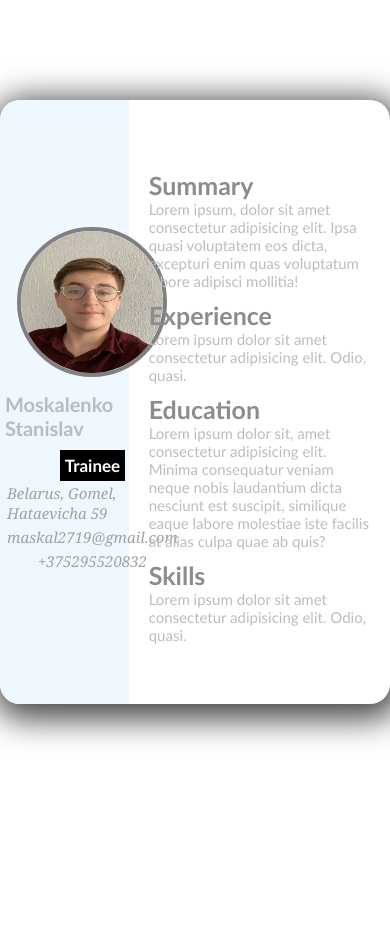
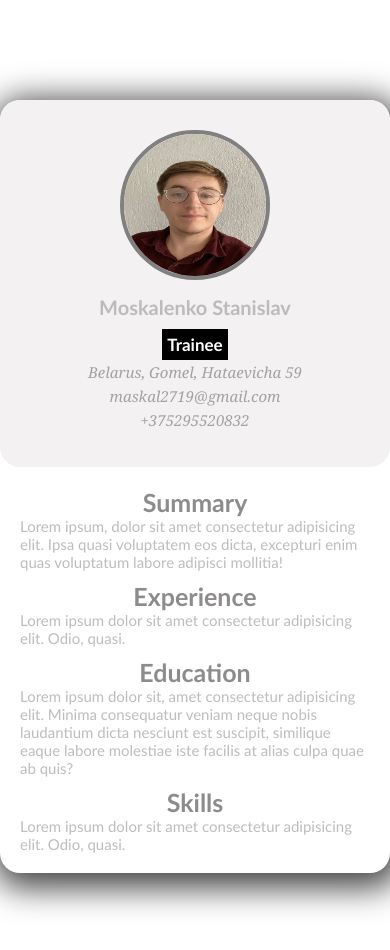
Before and after one commit to maskal2719/EPAM-LAB, a plain HTML site: page task1-Resume/index.html in a window 390 px wide. Before the commit the page ends 844 px from the top, so only its background shows below. Drawn offline with Linux system fonts and the light colour scheme.

Commit message:
fix task1

```diff
--- a/task1-Resume/grid/style.css
+++ /dev/null
@@ -1,90 +0,0 @@
-* {
-    box-sizing: border-box;
-    margin: 0;
-    padding: 0;
-}
-
-.container {
-    max-width: 770px;
-    margin: 100px auto;
-    display: grid;
-    grid-template-columns: 33% 67%;
-    box-shadow: 3px 7px 32px 8px rgba(0,0,0,0.73);;
-    border-radius: 20px;
-}
-
-
-.left-side {
-    display: grid;
-    align-content: center;
-    justify-items: center;
-    background-color: aliceblue;
-    padding: 30px 0 30px 0;
-    border-top-left-radius: 20px;
-    border-bottom-left-radius: 20px;
-
-}
-
-.right-side {
-    padding: 60px 20px 60px 20px;
-    border-top-right-radius: 20px;
-    border-bottom-right-radius: 20px;
-}
-
-.avatar {
-    display: block;
-    width: 150px;
-    height: 150px;
-    border: 4px solid grey;
-    border-radius: 50%;
-}
-
-.name {
-    font-family: 'Trebuchet MS', 'Lucida Sans Unicode', 'Lucida Grande', 'Lucida Sans', Arial, sans-serif;
-    margin-top: 10px;
-    font-size: 20px;
-    color: rgb(187, 187, 187);
-}
-
-.pos {
-    font-family: 'Trebuchet MS', 'Lucida Sans Unicode', 'Lucida Grande', 'Lucida Sans', Arial, sans-serif;
-    margin-top: 10px;
-    font-size: 17px;
-    text-align: center;
-    color: rgb(255, 255, 255);
-    background-color: black;
-    padding: 5px;
-}
-
-.title-section {
-    font-family: 'Trebuchet MS', 'Lucida Sans Unicode', 'Lucida Grande', 'Lucida Sans', Arial, sans-serif;
-    margin-top: 10px;
-    font-size: 25px;
-    color: rgb(141, 139, 139);
-}
-
-.profile {
-    display: grid;
-    margin: 5px;
-    justify-items: center;
-    margin: 5px;
-}
-
-.adress, .email, .tel {
-    margin: 2px;
-    font-family: Cambria, Cochin, Georgia, Times, 'Times New Roman', serif;
-    font-size: 15px;
-    color: rgb(163, 161, 161);
-}
-
-a {
-    text-decoration: none;
-    color: black;
-}
-
-
-.summury-text {
-    font-family: 'Trebuchet MS', 'Lucida Sans Unicode', 'Lucida Grande', 'Lucida Sans', Arial, sans-serif;
-    font-size: 15px;
-    color: rgb(189, 189, 189);
-}
--- a/task1-Resume/grid/index.html
+++ b/task1-Resume/index.html
@@ -8,16 +8,16 @@
     <title>CV</title>
 </head>
 <body>
-    <section class="section">
+    <main>
         <div class="container">
             <section class="left-side">
-                <img class="avatar" src="img/avatar.jpg" alt="">
+                <img class="avatar" src="img/avatar.jpg" alt="avatar">
                 <div class="profile">
                     <h1 class="name">Moskalenko Stanislav</h1>
                     <h2 class="pos">Trainee</h2>
                     <span class="adress"><i> Belarus, Gomel, Hataevicha 59</i></span>
                     <a class="email" href="mailto:maskal2719@gmail.com" ><i>maskal2719@gmail.com</i> </a>
-                    <a class="tel" href="tel:+375 (29) 552 08 32"  ><i>+375295520832</i></a>
+                    <a class="tel" href="tel:+375(29)5520832"  ><i>+375295520832</i></a>
                 </div>
             </section>
             <section class="right-side">
@@ -41,6 +41,6 @@
                 </div>
             </section>
         </div>
-    </section>
+    </main>
 </body>
 </html>
--- a/task1-Resume/flexbox/style.css
+++ b/task1-Resume/style.css
@@ -15,10 +15,11 @@
 
 
 .left-side {
-    display: flex;
-    flex-direction: column;
+    display: grid;
     align-items: center;
     justify-content: center;
+    align-content: center;
+    justify-items: center;
     width: 33%;
     padding: 30px 0 30px 0;
     background-color: rgb(243, 241, 241);
@@ -27,8 +28,6 @@
 }
 
 .right-side {
-    display: flex;
-    flex-direction: column;
     padding: 60px 20px 60px 20px;
     width: 67%;
     border-top-right-radius: 20px;
@@ -75,6 +74,7 @@
 }
 
 .adress, .email, .tel {
+    text-align: center;
     margin: 2px;
     font-family: Cambria, Cochin, Georgia, Times, 'Times New Roman', serif;
     font-size: 15px;
@@ -92,3 +92,28 @@ a {
     font-size: 15px;
     color: rgb(189, 189, 189);
 }
+
+@media all and (max-width: 620px) {
+    .container {
+        flex-direction: column;
+    }
+
+    .left-side {
+        width: 100% ;
+        border-top-right-radius: 20px;
+        border-bottom-right-radius: 20px;
+    }
+
+    .right-side {
+        width: 100% ;
+        padding: 10px 20px 20px 20px;
+    }
+
+    .title-section {
+        text-align: center;
+    }
+
+    .name {
+        text-align: center;
+    }
+}
```
Also changed, not shown: task1-Resume/flexbox/index.html (deleted, +0 -46 lines), task1-Resume/grid/img/avatar.jpg (deleted), task1-Resume/img/avatar.jpg (renamed from task1-Resume/flexbox/img/avatar.jpg).
